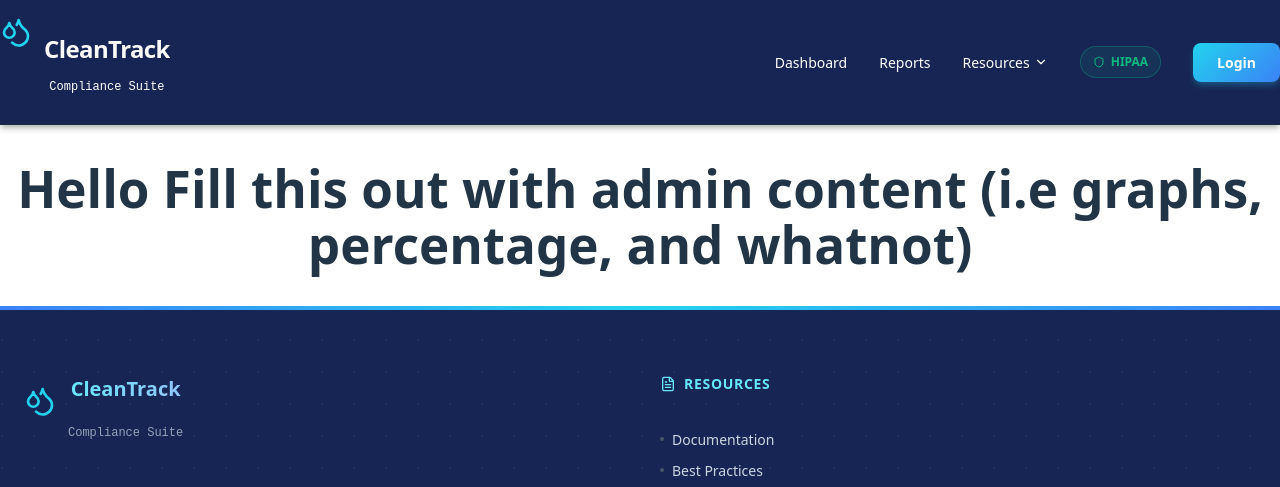
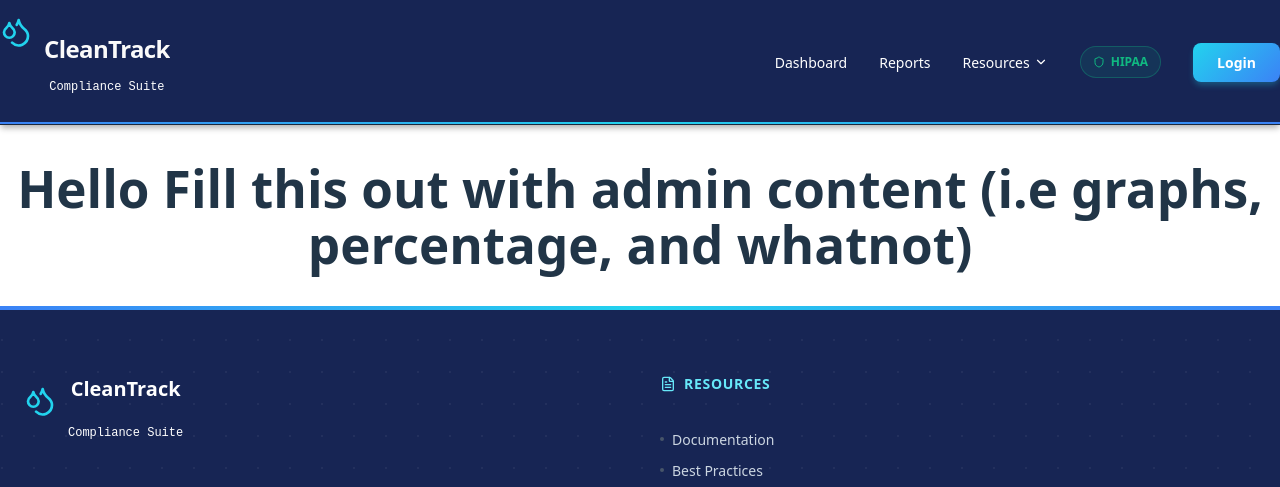
Before and after one commit to elmerpalencia/sanitrackwebsite, a React (Vite) app in the folder sanitrackwebsite/: page / in a window 1280 px wide. Shown: the top 487 px of the page. Built offline with nearby package versions, Linux system fonts and the light colour scheme.

Commit message:
cleaned up coloring, added accent line for header

```diff
--- a/sanitrackwebsite/src/Components/Header.jsx
+++ b/sanitrackwebsite/src/Components/Header.jsx
@@ -145,7 +145,9 @@ export default function Header() {
             </div>
           )}
         </div>
+        <div style={headerStyles.accentLine}></div>
       </div>
+
     </header>
   );
 }
--- a/sanitrackwebsite/src/Components/styles.js
+++ b/sanitrackwebsite/src/Components/styles.js
@@ -195,14 +195,14 @@ export const footerStyles = {
   brandTitle: {
     fontSize: '1.25rem',
     fontWeight: 'bold',
-    background: 'linear-gradient(90deg, #67e8f9 0%, #93c5fd 100%)',
+    background: 'linear-gradient(90deg, #ffffff 0%, #ffffff 100%)',
     WebkitBackgroundClip: 'text',
     WebkitTextFillColor: 'transparent',
     backgroundClip: 'text'
   },
   subtitle: {
     fontSize: '0.75rem',
-    color: '#94a3b8',
+    color: '#ffffff',
     fontFamily: 'monospace'
   },
   description: {
```
